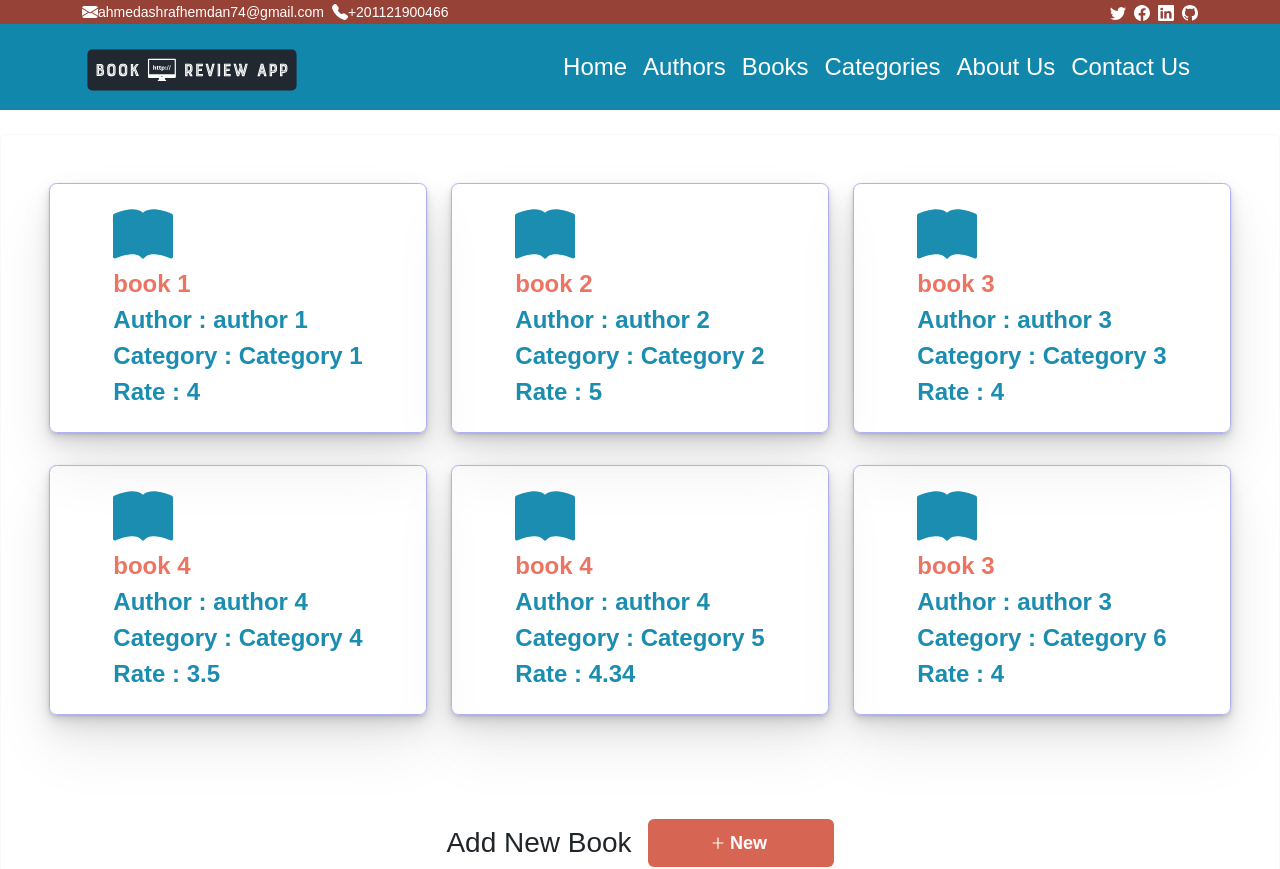
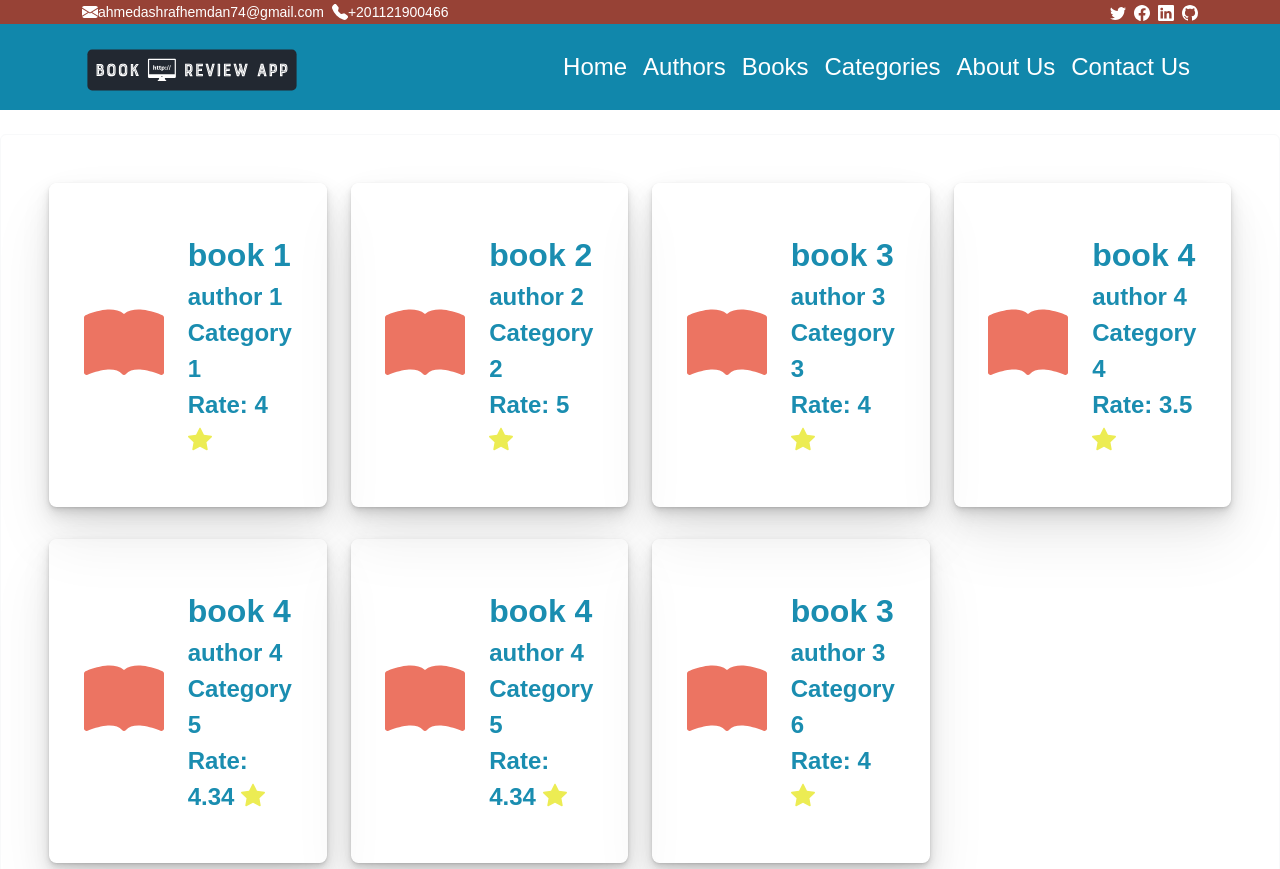
Before and after one commit to hemda74/Book-Review-Front, a Next.js app in the folder app/: page /bookcategories/0 in a window 1280 px wide. Shown: the top 869 px of the page. Built offline with nearby package versions, Linux system fonts and the light colour scheme.

Commit message:
update book card

```diff
--- a/app/components/BookCard.tsx
+++ b/app/components/BookCard.tsx
@@ -1,7 +1,7 @@
 import React from 'react';
 import styles from '../styles/BookCard.module.css';
 import Link from 'next/link';
-import { BsBookFill } from 'react-icons/bs';
+import { BsBookFill,BsStarFill } from 'react-icons/bs';
 type Props = {
   book_id: number;
   book_name: string;
@@ -10,24 +10,25 @@ type Props = {
   category_name:string;
   category_id:number;
 };
-
 // Book Card component.
 const BookCard = (props: Props) => {
   return (
     <>
     <Link
-      href={`/bookcategories/${props.category_id}/${props.book_id}`}>
+      href={`/books/${props.book_id}`}>
       <span  className="text-decoration-none">
         <div
           className={`d-flex align-items-center justify-content-center ${styles.cardContainer}`}>
-          <div className="d-flex flex-column p-5 ">
-          <span className={` fs-4 fw-bold ${styles.textStyle} `}>
-            <BsBookFill size={60} className=" align-center d-block"/>
-            <span className={`${styles.textStyle2} `}> {props.book_name} </span><br/>
-              Author : <span className={`${styles.textStyle} `}>{props.author_name}</span> <br/>
-              Category : <span className={`${styles.textStyle} `}> {props.category_name} </span> <br/>
-               Rate : <span className={` ${styles.textStyle} `}>{props.book_rate}</span>
+          <div className="d-flex p-5 ">
+            <div className="d-flex align-items-center justify-content-center"><BsBookFill size={80} className={` me-4  ${styles.textStyle2} `}/></div>
+            <div className="book-info">
+          <span className={` fs-4 fw-semibold ${styles.textStyle} `}>
+               <span className='fs-2'>{props.book_name}</span> <br/>
+                {props.author_name} <br/>
+                <span className='fs-4 mt-0'>{props.category_name} </span><br/>
+                <span className='fs-4 mt-0'>Rate: {props.book_rate}  <span className={`${styles.iconStyle} `}> <BsStarFill   className=' mb-2'/></span></span>
             </span>
+            </div>
           </div>
         </div>
       </span>
--- a/app/components/BooksList.tsx
+++ b/app/components/BooksList.tsx
@@ -24,7 +24,7 @@ const DepartmentsList = (props: Props) => {
             <div className={`row ${styles.cardsContainer}`}>
               {props.books.map(
                 (books: Books, index: number) => (
-                  <div key={index} className={`col-sm-12 col-lg-4 col-md-6 ${styles.cardMargin}`}>
+                  <div key={index} className={`col-sm-12 col-lg-3 col-md-6 ${styles.cardMargin}`}>
                     <BookCard
                       book_id={books.book_id}
                       book_name={books.book_name}
--- a/app/pages/404.tsx
+++ b/app/pages/404.tsx
@@ -10,11 +10,11 @@ type Props = {};
 const FourOhFour: NextPage = (props: Props) => {
   return (
     <>
-      <div className="container d-flex  align-items-center justify-content-center ">
-        <div className="vh-100 align-items-center justify-content-center">
+      <div className="container d-flex align-items-center justify-content-center ">
+        <div className="vh-90 align-items-center justify-content-center">
           <div className="">
             <div className="d-flex flex-column justify-content-center align-items-center w-80">
-              <h1 className="fw-bold display-3" data-trans="fourOhfourNotFound">
+              <h1 className="fw-bold " data-trans="fourOhfourNotFound">
                 404 Not Found
               </h1>
               <h3 className="myPrimary-Text" data-trans="fourOhfourMsg">
--- a/app/pages/bookcategories/[id].tsx
+++ b/app/pages/bookcategories/[id].tsx
@@ -57,6 +57,15 @@ const dummyData = {
       category_name: 'Category 5 ',
 
     },
+    {
+      book_id: 4,
+      category_id: 4,
+      book_name:"book 4",
+      author_name:"author 4",
+      book_rate: 4.34 ,
+      category_name: 'Category 5 ',
+
+    },
      {
       book_id: 0,
       category_id: 2,
--- a/app/styles/BookCard.module.css
+++ b/app/styles/BookCard.module.css
@@ -1,8 +1,7 @@
 /* Department Card component style sheet. */
 .cardContainer {
-    min-height: 13.625rem;
-    max-height: 15.625rem;
-    border: 0.1rem solid  #b0b0f4;
+    /* min-width: 13.625rem;
+    max-width: 15.625rem; */
     border-radius: 7.5px !important;
     -webkit-border-radius: 7.5px !important;
     -moz-border-radius: 7.5px !important;
@@ -11,9 +10,8 @@
     box-shadow: rgba(0, 0, 0, 0.07) 0px 1px 2px, rgba(0, 0, 0, 0.07) 0px 2px 4px, rgba(0, 0, 0, 0.07) 0px 4px 8px,
        rgba(0, 0, 0, 0.07) 0px 8px 16px, rgba(0, 0, 0, 0.07) 0px 16px 32px, rgba(0, 0, 0, 0.07) 0px 32px 64px;
 }
-.cardBigShadow {
-    max-width: 320px;
-    position: relative;
+.iconStyle{
+    color: rgb(236, 236, 83);
 }
 
  .textStyle{
@@ -31,9 +29,12 @@
 }
 
 .cardContainer:hover {
-    background-color: #14baed;
+    background-color: #63d8fc;
     color: #ffffff !important;
     border: unset !important;
+    transition: 0.24s;
+    transform: scale(1.06);
+
 }
 
 .cardContainer:hover .descrpitionText {
```
